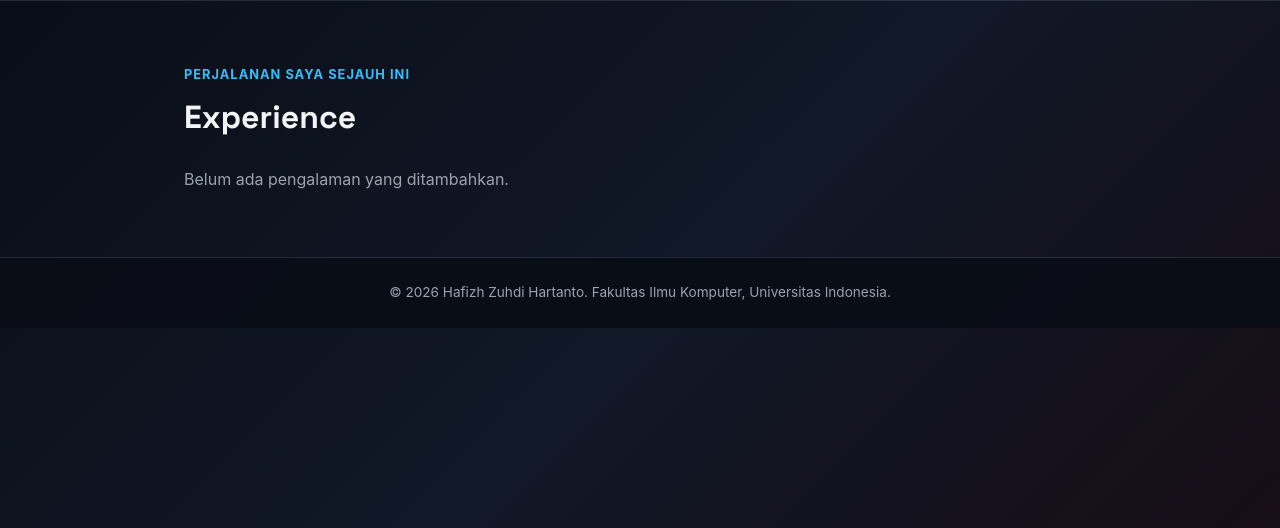
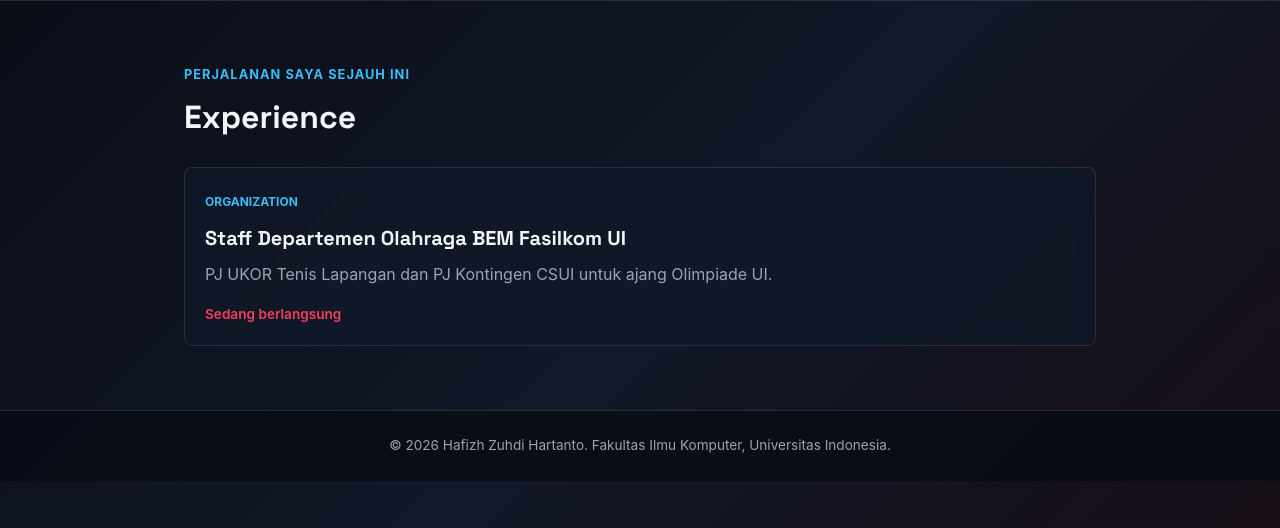
Before and after one commit to Hafizh0205/myportofolio, a Django app: page /experience/ in a window 1280 px wide. Shown: the part 74-602 px from the top of the page. Run offline with Django 5.2, Linux system fonts and the light colour scheme; data that the repository does not hold is empty; parts of the project's set-up code (start-up, migrations or seed data) failed here and were passed over.

Commit message:
fix: hardcode experience content for BEM Depor

```diff
--- a/templates/experience.html
+++ b/templates/experience.html
@@ -28,26 +28,16 @@
                 <p class="section-kicker">Perjalanan saya sejauh ini</p>
                 <h1>Experience</h1>
                 <div class="experience-grid">
-                    {% for experience in experience_list %}
                     <article class="experience-card">
                         <span class="experience-category">
-                            {{ experience.get_category_display }}
+                            Organization
                         </span>
-                        <h2>{{ experience.title }}</h2>
+                        <h2>Staff Departemen Olahraga BEM Fasilkom UI</h2>
                         <p class="experience-description">
-                            {{ experience.description }}
+                            PJ UKOR Tenis Lapangan dan PJ Kontingen CSUI untuk ajang Olimpiade UI.
                         </p>
-                        {% if experience.is_ongoing %}
                         <p class="experience-status">Sedang berlangsung</p>
-                        {% else %}
-                        <p class="experience-status">Selesai</p>
-                        {% endif %}
                     </article>
-                    {% empty %}
-                    <p class="empty-state">
-                        Belum ada pengalaman yang ditambahkan.
-                    </p>
-                    {% endfor %}
                 </div>
             </div>
         </section>
```
